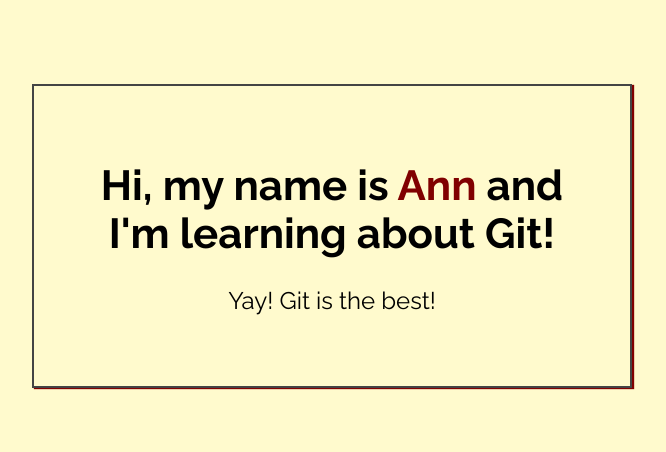
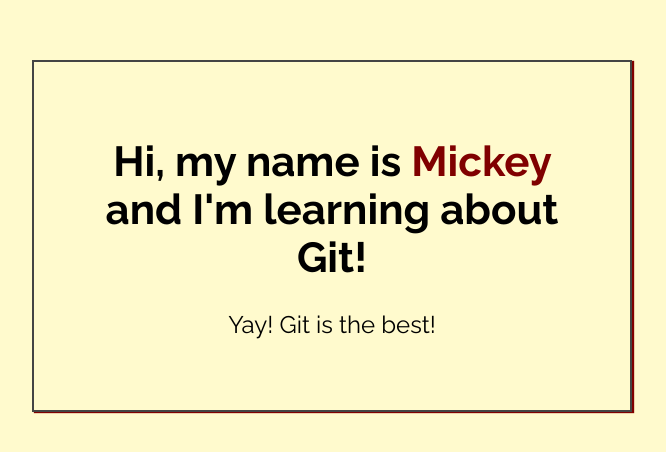
Before and after one commit to mickey-charles/my-first-repo, a plain HTML site: page index.html in a window 1280 px wide. Shown: the part 164-616 px from the top of the page, without its empty margins (308-974 px from the left). Drawn offline with Linux system fonts and the light colour scheme.

Commit message:
Added name to index.html

```diff
--- a/index.html
+++ b/index.html
@@ -14,7 +14,7 @@
 <body>
 
     <div class="greeting">
-        <h1>Hi, my name is <span class="highlight">Ann</span> and I'm learning about Git! </h1>
+        <h1>Hi, my name is <span class="highlight">Mickey</span> and I'm learning about Git! </h1>
 
         <p>Yay! Git is the best!</p>
     </div>
```
